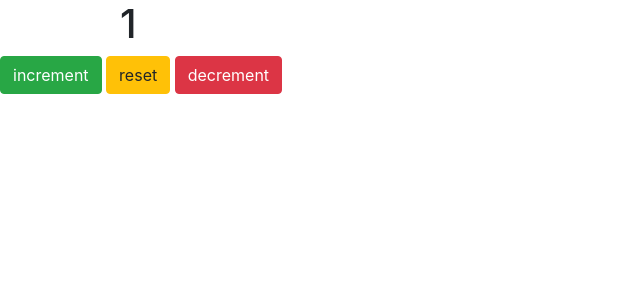
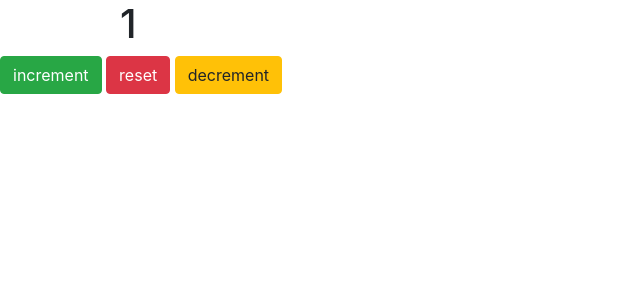
Before and after one commit to shumbul/Counter-App, a Python web app: template templates/helloworld/helloworld.html in a window 1280 px wide. Shown: the top 300 px of the page, without its empty margins (0-640 px from the left). Run offline with Jinja, Linux system fonts and the light colour scheme; the template is opened without the code that fills it: most values are stand-ins (such as "Sample title", 1, 10 or a date in 2020); some libraries are stand-ins or nearby versions.

Commit message:
Update helloworld.html

```diff
--- a/templates/helloworld/helloworld.html
+++ b/templates/helloworld/helloworld.html
@@ -3,7 +3,7 @@
 
 <h1 style="margin-left: 120px">{{number}}</h1>
 <a href="/increment/" class="btn btn-success">increment</a>
-<a href="/reset/" class="btn btn-warning">reset</a>
-<a href="/decrement/" class="btn btn-danger">decrement</a>
+<a href="/reset/" class="btn btn-danger">reset</a>
+<a href="/decrement/" class="btn btn-warning">decrement</a>
 
 {% endblock %}
```
